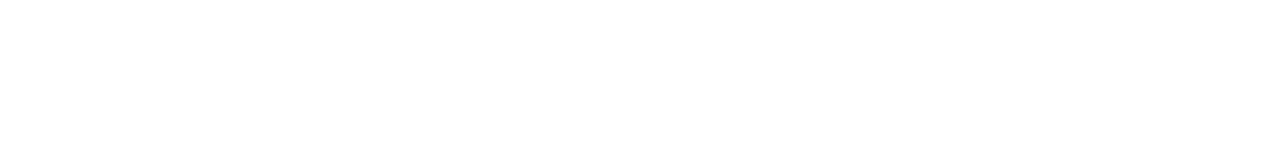
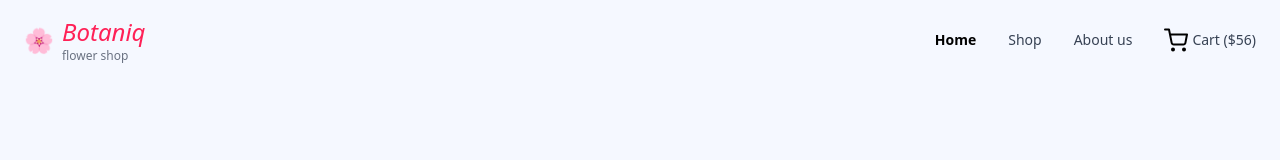
Before and after one commit to fahimmuntasirorin/Botaniq, a plain HTML site: page index.html in a window 1280 px wide. Drawn offline with nearby package versions, Linux system fonts and the light colour scheme.

Commit message:
header done

```diff
--- a/index.html
+++ b/index.html
@@ -13,8 +13,47 @@
     <link rel="stylesheet" href="./assets/css/responsive.css">
 </head>
 
-<body>
+<body class="bg-[#F5F8FF]">
+    <!-- header area start -->
+    <header class="px-6 py-4">
+        <div class="max-w-7xl mx-auto flex items-center justify-between">
 
+            <!-- Logo -->
+            <div class="flex items-center gap-2">
+                <span class="text-2xl">🌸</span>
+                <div class="flex flex-col leading-4">
+                    <span class="text-2xl font-light text-rose-500 italic">Botaniq </span>
+                    <span class="text-xs text-gray-500">flower shop</span>
+                </div>
+            </div>
+
+            <!-- Navigation -->
+            <nav class="flex items-center gap-8 text-sm text-gray-700">
+                <a href="#" class="font-semibold text-black">Home</a>
+                <a href="#" class="hover:text-black">Shop</a>
+                <a href="#" class="hover:text-black">About us</a>
+
+                <!-- Cart -->
+                <div class="flex items-center gap-1">
+                    <svg width="24" height="25" viewBox="0 0 24 25" fill="none" xmlns="http://www.w3.org/2000/svg">
+                        <g clip-path="url(#clip0_5_30)">
+                            <path
+                                d="M9 22.5C9.55228 22.5 10 22.0523 10 21.5C10 20.9477 9.55228 20.5 9 20.5C8.44772 20.5 8 20.9477 8 21.5C8 22.0523 8.44772 22.5 9 22.5Z"
+                                stroke="black" stroke-width="2" stroke-linecap="round" stroke-linejoin="round" />
+                            <path
+                                d="M20 22.5C20.5523 22.5 21 22.0523 21 21.5C21 20.9477 20.5523 20.5 20 20.5C19.4477 20.5 19 20.9477 19 21.5C19 22.0523 19.4477 22.5 20 22.5Z"
+                                stroke="black" stroke-width="2" stroke-linecap="round" stroke-linejoin="round" />
+                            <path
+                                d="M1 1.5H5L7.68 14.89C7.77144 15.3504 8.02191 15.764 8.38755 16.0583C8.75318 16.3526 9.2107 16.509 9.68 16.5H19.4C19.8693 16.509 20.3268 16.3526 20.6925 16.0583C21.0581 15.764 21.3086 15.3504 21.4 14.89L23 6.5H6"
+                                stroke="black" stroke-width="2" stroke-linecap="round" stroke-linejoin="round" />
+                        </g>
+                    </svg>
+                    <span>Cart ($56)</span>
+                </div>
+            </nav>
+        </div>
+    </header>
+    <!-- header area end -->
 </body>
 
 </html>
```
